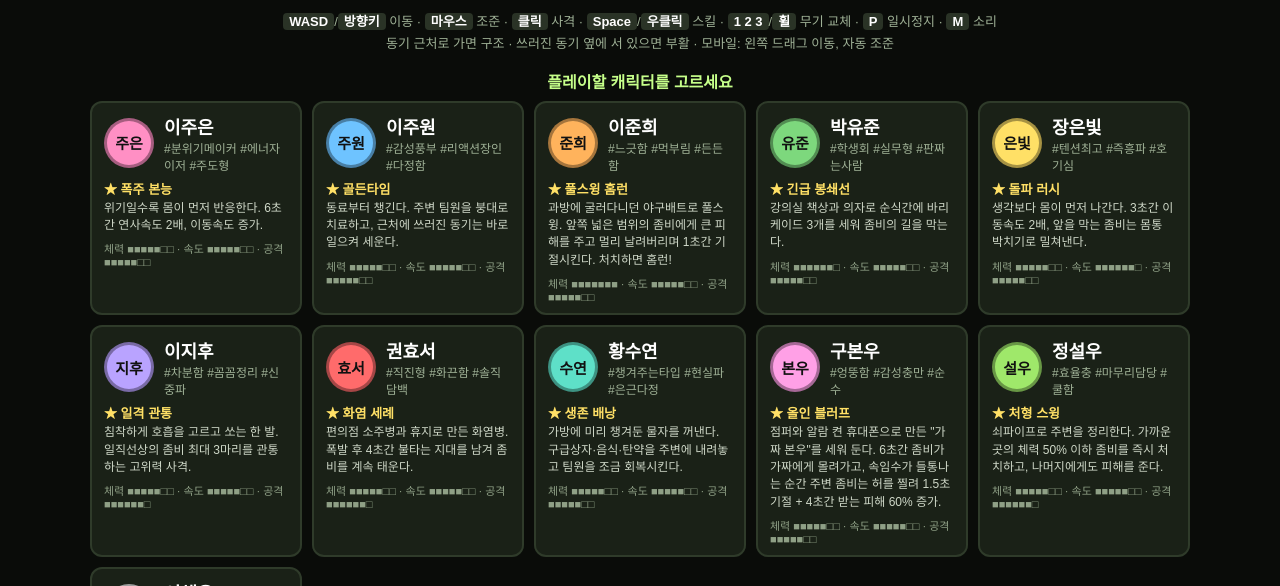
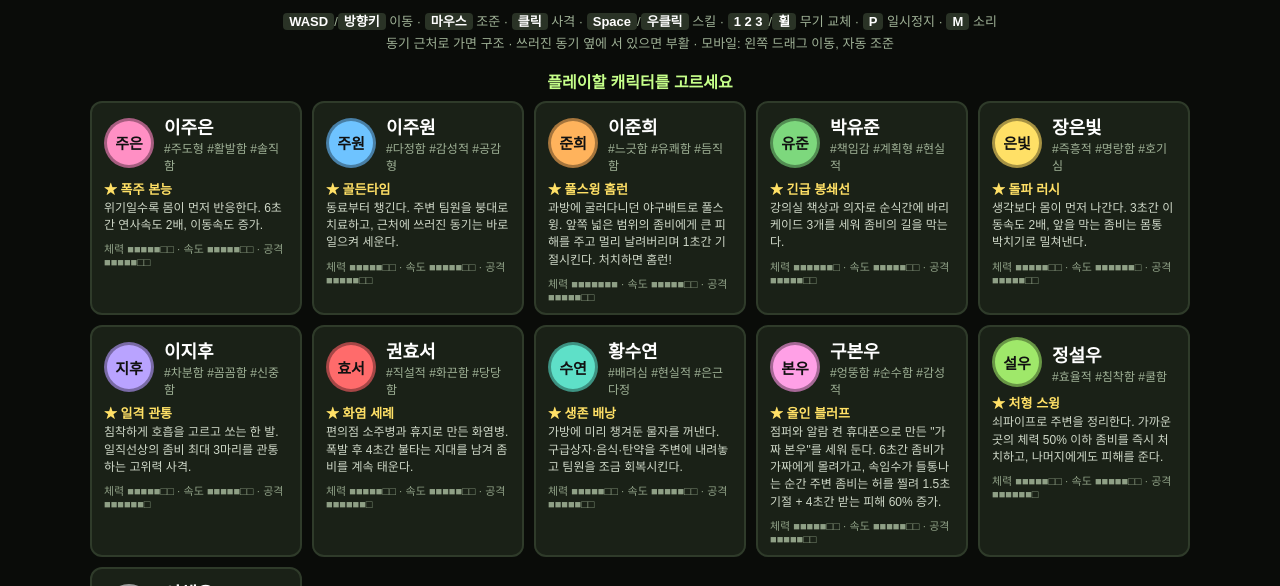
Before and after one commit to leejueun0324/game, a plain HTML site: page zombie.html in a window 1280 px wide. Shown: the part 214-800 px from the top of the page. Drawn offline with Linux system fonts and the light colour scheme.

Commit message:
Use personality-only hashtags for characters
Co-Authored-By: Claude Opus 5.5 <noreply@anthropic.com>
Claude-Session: https://claude.ai/code/session_01722uGnZ8c4VFUzBLJoF9hi

```diff
--- a/zombie.html
+++ b/zombie.html
@@ -96,27 +96,27 @@ const srand = () => (seed = (seed * 16807) % 2147483647) / 2147483647;
 
 // ================= 캐릭터 =================
 const CHARS = [
-  { id:'jueun',  name:'이주은', short:'주은', color:'#ff8fc4', hp:1.0,  spd:1.05, dmg:1.05, cd:12, tag:'#분위기메이커 #에너자이저 #주도형',
+  { id:'jueun',  name:'이주은', short:'주은', color:'#ff8fc4', hp:1.0,  spd:1.05, dmg:1.05, cd:12, tag:'#주도형 #활발함 #솔직함',
     skill:'폭주 본능', shout:'정신 차려, 버텨!!', desc:'위기일수록 몸이 먼저 반응한다. 6초간 연사속도 2배, 이동속도 증가.', quote:'ㅋㅋㅋㅋㅋㅋㅋㅋ' },
-  { id:'juwon',  name:'이주원', short:'주원', color:'#6ec3ff', hp:1.0,  spd:1.05, dmg:0.9,  cd:14, tag:'#감성풍부 #리액션장인 #다정함',
+  { id:'juwon',  name:'이주원', short:'주원', color:'#6ec3ff', hp:1.0,  spd:1.05, dmg:0.9,  cd:14, tag:'#다정함 #감성적 #공감형',
     skill:'골든타임', shout:'괜찮아? 잠깐만 있어봐', desc:'동료부터 챙긴다. 주변 팀원을 붕대로 치료하고, 근처에 쓰러진 동기는 바로 일으켜 세운다.', quote:'야르합니다' },
-  { id:'junhee', name:'이준희', short:'준희', color:'#ffb35c', hp:1.35, spd:0.9,  dmg:1.05, cd:8, tag:'#느긋함 #먹부림 #든든함',
+  { id:'junhee', name:'이준희', short:'준희', color:'#ffb35c', hp:1.35, spd:0.9,  dmg:1.05, cd:8, tag:'#느긋함 #유쾌함 #듬직함',
     skill:'풀스윙 홈런', shout:'날려버린다!!', desc:'과방에 굴러다니던 야구배트로 풀스윙. 앞쪽 넓은 범위의 좀비에게 큰 피해를 주고 멀리 날려버리며 1초간 기절시킨다. 처치하면 홈런!', quote:'배가 너무 고파ㅛ' },
-  { id:'yujun',  name:'박유준', short:'유준', color:'#7dd87d', hp:1.1,  spd:0.95, dmg:1.0,  cd:13, tag:'#학생회 #실무형 #판짜는사람',
+  { id:'yujun',  name:'박유준', short:'유준', color:'#7dd87d', hp:1.1,  spd:0.95, dmg:1.0,  cd:13, tag:'#책임감 #계획형 #현실적',
     skill:'긴급 봉쇄선', shout:'책상 이쪽으로 옮겨!', desc:'강의실 책상과 의자로 순식간에 바리케이드 3개를 세워 좀비의 길을 막는다.', quote:'과방 5:00-6:30 빌림' },
-  { id:'eunbit', name:'장은빛', short:'은빛', color:'#ffe066', hp:0.95, spd:1.12, dmg:1.0,  cd:9,  tag:'#텐션최고 #즉흥파 #호기심',
+  { id:'eunbit', name:'장은빛', short:'은빛', color:'#ffe066', hp:0.95, spd:1.12, dmg:1.0,  cd:9,  tag:'#즉흥적 #명랑함 #호기심',
     skill:'돌파 러시', shout:'일단 뛰어!!', desc:'생각보다 몸이 먼저 나간다. 3초간 이동속도 2배, 앞을 막는 좀비는 몸통 박치기로 밀쳐낸다.', quote:'비상' },
-  { id:'jihu',   name:'이지후', short:'지후', color:'#b9a3ff', hp:0.95, spd:1.0,  dmg:1.15, cd:8,  tag:'#차분함 #꼼꼼정리 #신중파',
+  { id:'jihu',   name:'이지후', short:'지후', color:'#b9a3ff', hp:0.95, spd:1.0,  dmg:1.15, cd:8,  tag:'#차분함 #꼼꼼함 #신중함',
     skill:'일격 관통', shout:'...숨 참고, 쏜다.', desc:'침착하게 호흡을 고르고 쏘는 한 발. 일직선상의 좀비 최대 3마리를 관통하는 고위력 사격.', quote:'사진' },
-  { id:'hyoseo', name:'권효서', short:'효서', color:'#ff6b6b', hp:1.0,  spd:1.0,  dmg:1.1,  cd:9,  tag:'#직진형 #화끈함 #솔직담백',
+  { id:'hyoseo', name:'권효서', short:'효서', color:'#ff6b6b', hp:1.0,  spd:1.0,  dmg:1.1,  cd:9,  tag:'#직설적 #화끈함 #당당함',
     skill:'화염 세례', shout:'다 태워버려!', desc:'편의점 소주병과 휴지로 만든 화염병. 폭발 후 4초간 불타는 지대를 남겨 좀비를 계속 태운다.', quote:'생파를 개최 하려고 합니다' },
-  { id:'suyeon', name:'황수연', short:'수연', color:'#5ee0c8', hp:1.05, spd:1.0,  dmg:0.95, cd:15, tag:'#챙겨주는타입 #현실파 #은근다정',
+  { id:'suyeon', name:'황수연', short:'수연', color:'#5ee0c8', hp:1.05, spd:1.0,  dmg:0.95, cd:15, tag:'#배려심 #현실적 #은근다정',
     skill:'생존 배낭', shout:'이거 챙겨, 필요하잖아', desc:'가방에 미리 챙겨둔 물자를 꺼낸다. 구급상자·음식·탄약을 주변에 내려놓고 팀원을 조금 회복시킨다.', quote:'본가 온 김에 매직 가지고 갈까' },
-  { id:'bonwoo', name:'구본우', short:'본우', color:'#ffa0e6', hp:1.0,  spd:1.0,  dmg:1.0,  cd:12, tag:'#엉뚱함 #감성충만 #순수',
+  { id:'bonwoo', name:'구본우', short:'본우', color:'#ffa0e6', hp:1.0,  spd:1.0,  dmg:1.0,  cd:12, tag:'#엉뚱함 #순수함 #감성적',
     skill:'올인 블러프', shout:'나 여기 있지롱~', desc:'점퍼와 알람 켠 휴대폰으로 만든 "가짜 본우"를 세워 둔다. 6초간 좀비가 가짜에게 몰려가고, 속임수가 들통나는 순간 주변 좀비는 허를 찔려 1.5초 기절 + 4초간 받는 피해 60% 증가.', quote:'타짜 벨제붑의 노래!' },
-  { id:'seolwoo',name:'정설우', short:'설우', color:'#9fe86a', hp:0.95, spd:1.05, dmg:1.1,  cd:10, tag:'#효율충 #마무리담당 #쿨함',
+  { id:'seolwoo',name:'정설우', short:'설우', color:'#9fe86a', hp:0.95, spd:1.05, dmg:1.1,  cd:10, tag:'#효율적 #침착함 #쿨함',
     skill:'처형 스윙', shout:'이제 끝내자.', desc:'쇠파이프로 주변을 정리한다. 가까운 곳의 체력 50% 이하 좀비를 즉시 처치하고, 나머지에게도 피해를 준다.', quote:'비상탈출 한다' },
-  { id:'chaeyun',name:'이채윤', short:'채윤', color:'#f2f2f2', hp:0.95, spd:1.08, dmg:1.15, cd:14, tag:'#말수적음 #조용한실력자 #쿨',
+  { id:'chaeyun',name:'이채윤', short:'채윤', color:'#f2f2f2', hp:0.95, spd:1.08, dmg:1.15, cd:14, tag:'#과묵함 #조용함 #담백함',
     skill:'무음 사냥', shout:'...', desc:'숨소리도 내지 않고 움직인다. 5초간 좀비가 알아채지 못하고, 그동안의 사격은 급소를 노려 피해 3배.', quote:'걍 안볼래' },
 ];
 const RESCUE_LINES = {
```
